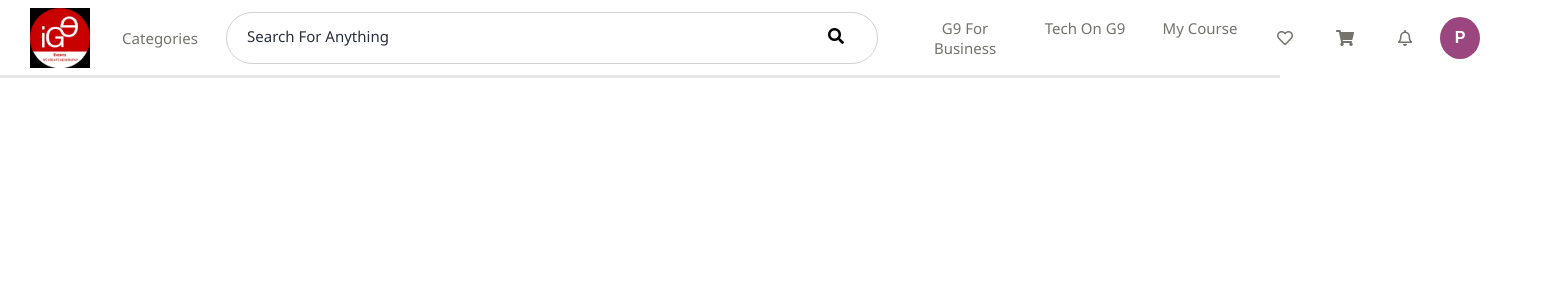
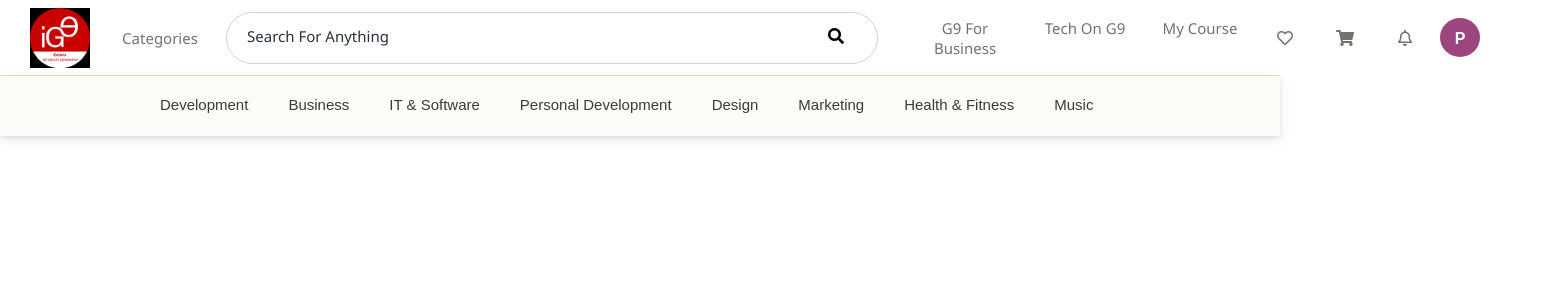
Before and after one commit to pavinane/IG9Web, a React (Create React App) app: page /main-page in a window 1280 px wide. Shown: the top 300 px of the page, 1560 px wide, since content can reach past the window. Built offline with nearby package versions, Linux system fonts and the light colour scheme.

Commit message:
list is created in subheader

```diff
--- a/src/App/Course/Home.scss
+++ b/src/App/Course/Home.scss
@@ -18,7 +18,7 @@
     grid-gap: 10px;
     text-transform: capitalize;
     // border-bottom:  1px solid green;
-    box-shadow: 0px 3px rgb(233, 232, 232);
+    box-shadow: rgba(0, 0, 0, 0.08) 0px 2px 4px 0px, rgba(0, 0, 0, 0.08) 0px 4px 12px 0px;
     img{
         width: 60px;
         padding-left:30px ;
--- a/src/App/Ig9.jsx/Main.jsx
+++ b/src/App/Ig9.jsx/Main.jsx
@@ -6,6 +6,7 @@ import './main.scss';
 const Mainpage = () => (
     <div className="main-page">
         <Header1/>
+        <Productlist/>
     </div>
 )
 
@@ -33,4 +34,36 @@ const Header1 =  () => (
         </div>
 
     </div>
+);
+
+const Productlist  = () => (
+    <div className="product-list">
+       <ul id="pro-list-sec">
+           <li id="develop">
+               Development
+
+           </li>
+           <li id="Business">
+               Business
+           </li>
+           <li id="It&software">
+               IT & Software
+           </li>
+           <li id="person-decelop">
+               personal development
+           </li>
+           <li id="design">
+               Design
+           </li>
+           <li id="marketing">
+               marketing
+           </li>
+           <li id="helth">
+               health & fitness
+           </li>
+           <li id="music">
+               music
+           </li>
+       </ul>
+    </div>
 )
--- a/src/App/Ig9.jsx/main.scss
+++ b/src/App/Ig9.jsx/main.scss
@@ -4,7 +4,7 @@
             // background-color: red;
             height: 75px;
             display: grid;
-            grid-template-columns: 100px 100px 680px 340px 300px ;
+            grid-template-columns: 100px 100px 680px 340px 270px ;
             align-items: center;
             text-align: center;
             grid-gap: 10px;
@@ -54,7 +54,7 @@
                 color: #73726c;
                 h1{
                     width: 40px;
-                    height: 18px;
+                    height: 15px;
                     background-color: rgb(156, 70, 127);;
                     border-radius: 100%;
                     font-size: 16px;
@@ -69,3 +69,26 @@
 
     }
 }
+.product-list {
+    border-top: 1px solid  rgb(220, 218, 203);
+   height: 60px;
+//    background-color: pink;
+background-color: rgb(251, 251, 248);
+box-shadow: rgba(0, 0, 0, 0.08) 0px 2px 4px 0px, rgba(0, 0, 0, 0.08) 0px 4px 12px 0px;
+    ul{
+        width: 1000px;
+        margin: 0 auto;
+
+        li{
+            float: left;
+            list-style: none;
+            padding: 20px;
+           text-transform: capitalize;
+           font-family: Arial, Helvetica, sans-serif;
+           font-size: 15px;
+           color: #3c3b37;
+
+
+        }
+    }
+}
```
